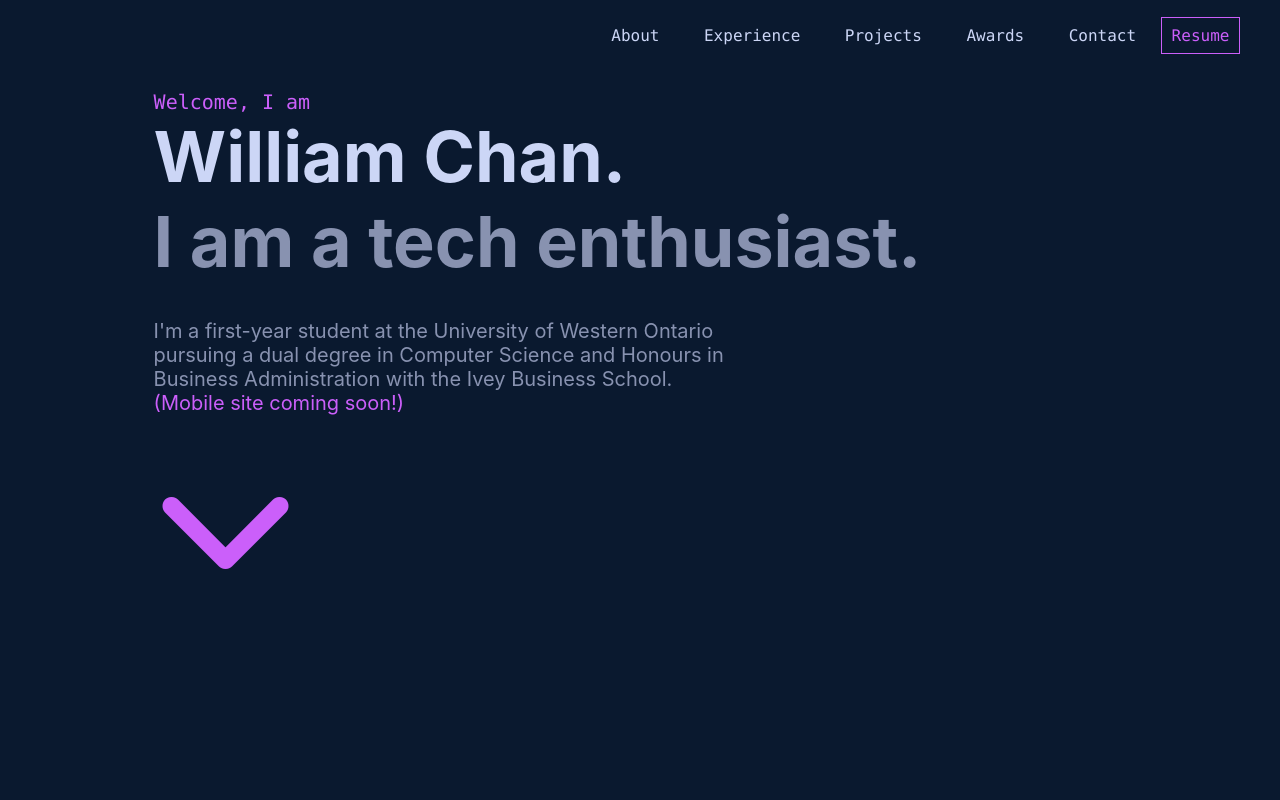
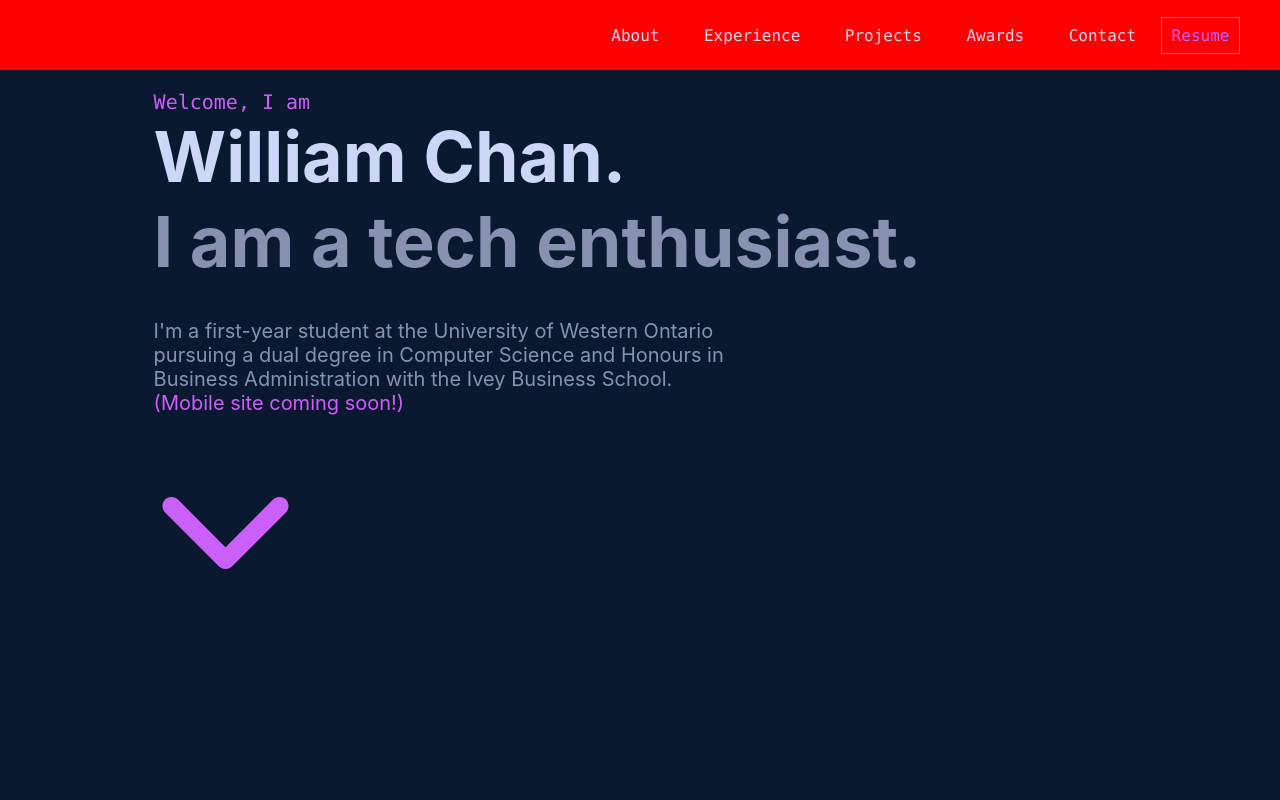
Before and after one commit to willie3838/willie3838.github.io, a plain HTML site: page website/index.html in a window 1280 px wide. Shown: the top 800 px of the page. Drawn offline with Linux system fonts and the light colour scheme.

Commit message:
Update style.css

```diff
--- a/website/css/style.css
+++ b/website/css/style.css
@@ -24,7 +24,7 @@
     }
 
     nav{
-        background-color:#0A192F;
+        background-color:red;
         width: 100%;
         overflow: auto;
         position:fixed;
```
